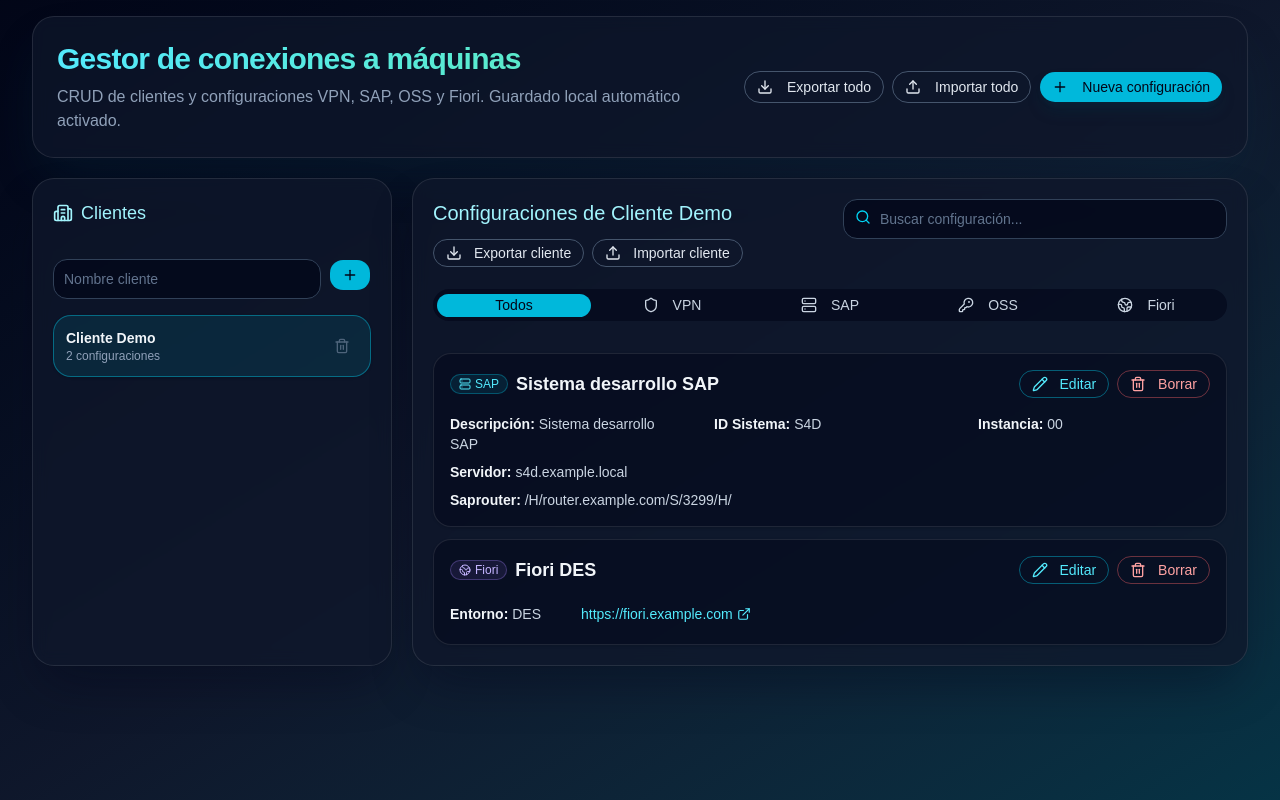
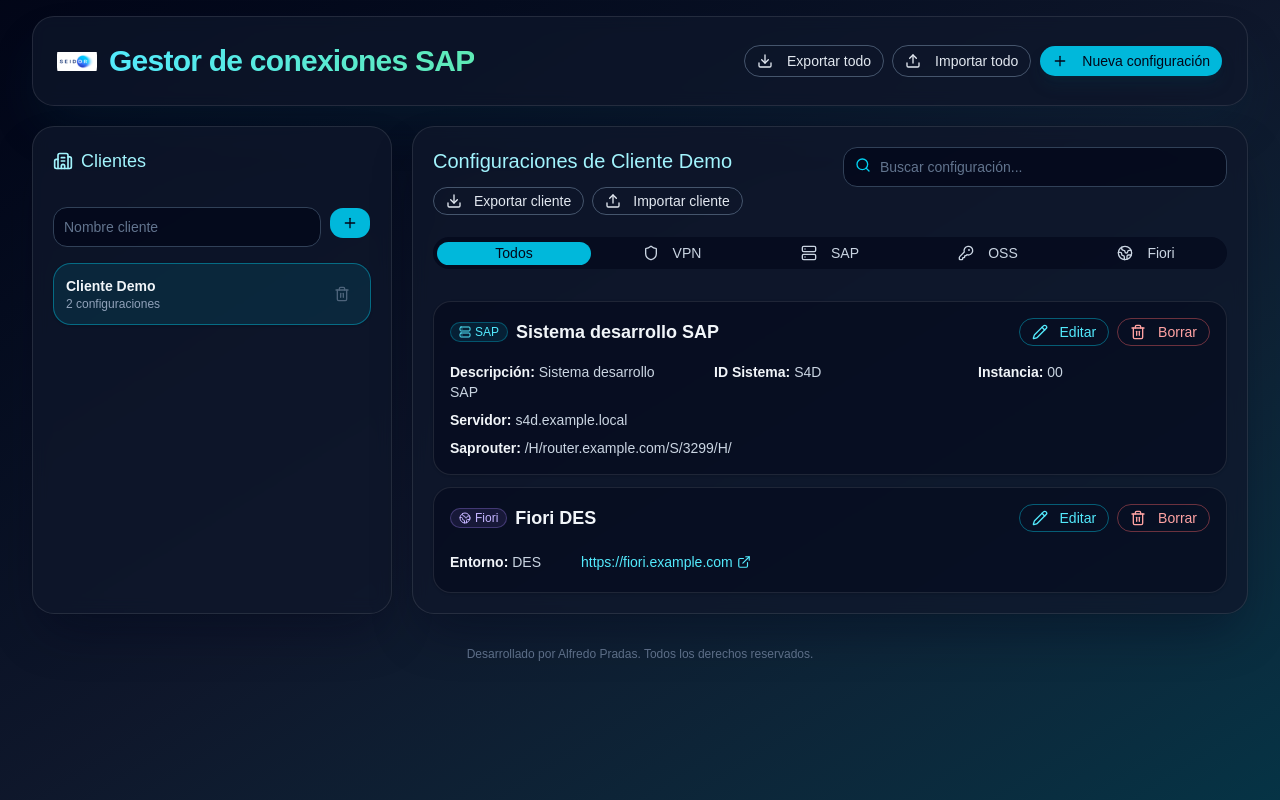
Before and after one commit to sretail/gestor-conexiones, a React (Vite) app: page / in a window 1280 px wide. Built offline with nearby package versions, Linux system fonts and the light colour scheme.

Commit message:
actualiza branding y copyright

```diff
--- a/src/App.jsx
+++ b/src/App.jsx
@@ -464,10 +464,19 @@
 
       <motion.div initial={{ opacity: 0, y: 12 }} animate={{ opacity: 1, y: 0 }} className="mx-auto flex w-full max-w-7xl flex-col gap-5">
         <header className="flex w-full flex-col gap-4 rounded-3xl border border-white/10 bg-slate-900/70 p-5 shadow-2xl shadow-cyan-950/30 backdrop-blur sm:p-6 xl:flex-row xl:items-center xl:justify-between">
-          <div className="min-w-0">
-            <h1 className="break-words bg-gradient-to-r from-cyan-300 to-emerald-300 bg-clip-text text-2xl font-bold tracking-tight text-transparent sm:text-3xl">Gestor de conexiones a máquinas</h1>
-            <p className="mt-2 text-sm text-slate-400 sm:text-base">CRUD de clientes y configuraciones VPN, SAP, OSS y Fiori. Guardado local automático activado.</p>
+
+          <div className="flex min-w-0 items-center gap-3">
+            <img
+              src="/logo.png"
+              alt="Logo Gestor de conexiones SAP"
+              className="h-10 w-10 shrink-0 rounded-xl object-contain"
+            />
+
+            <h1 className="break-words bg-gradient-to-r from-cyan-300 to-emerald-300 bg-clip-text text-2xl font-bold tracking-tight text-transparent sm:text-3xl">
+              Gestor de conexiones SAP
+            </h1>
           </div>
+
           <div className="flex w-full flex-col gap-2 sm:flex-row xl:w-auto xl:justify-end">
             <Button variant="outline" onClick={exportAll} className={`${secondaryButtonClass} w-full sm:w-auto`}><Download className="mr-2 h-4 w-4" /> Exportar todo</Button>
             <Button variant="outline" onClick={() => importAllInputRef.current?.click()} className={`${secondaryButtonClass} w-full sm:w-auto`}><Upload className="mr-2 h-4 w-4" /> Importar todo</Button>
@@ -574,6 +583,13 @@
           </DialogFooter>
         </DialogContent>
       </Dialog>
+
+      <footer className="mx-auto mt-8 max-w-7xl pb-4 text-center text-xs text-slate-500">
+        Desarrollado por Alfredo Pradas. Todos los derechos reservados.
+      </footer>
+
     </div>
+
+
   );
 }
```
Also changed, not shown: public/logo.png (added).
